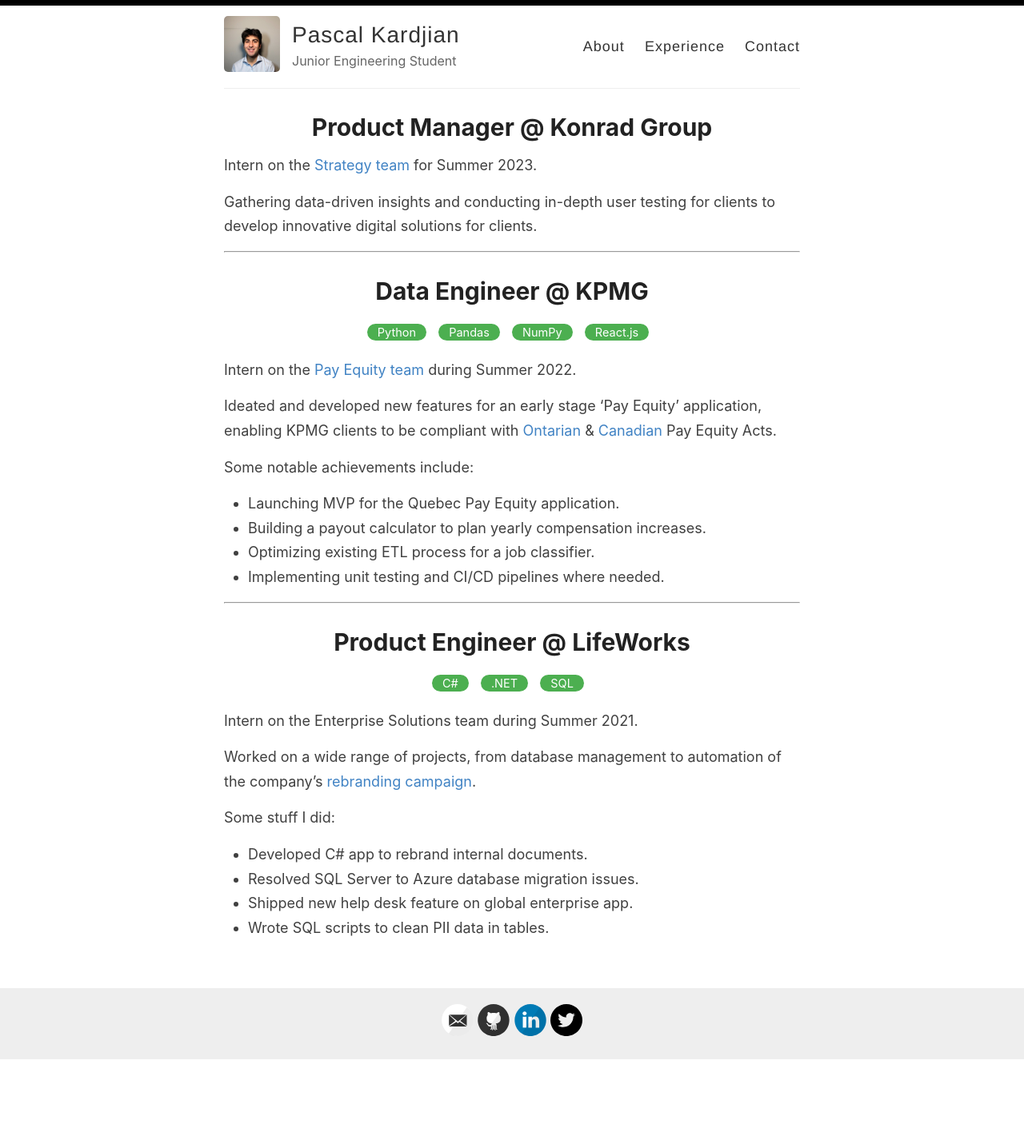
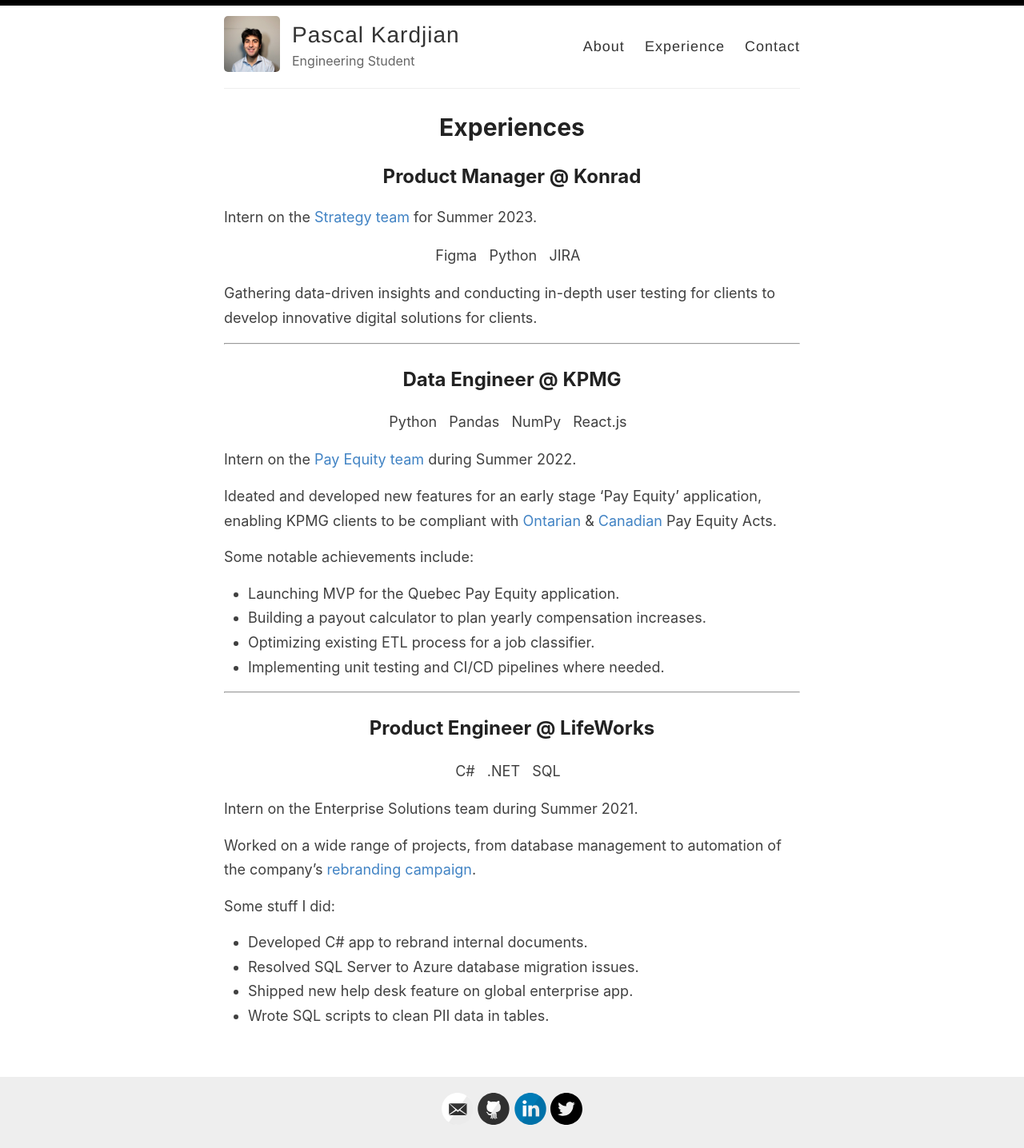
Before and after one commit to pkardjian/pkardjian.github.io, a Jekyll site: the page built from _pages/experience.md, in a window 1280 px wide. Shown: the whole page at 80% size. Built offline with Jekyll 4.4.1, drawn with Linux system fonts in a browser that asks for light colours; before the commit the page ends 1326 px from its top, so only the background shows below that.

Commit message:
Professional Experience Title

```diff
--- a/_config.yml
+++ b/_config.yml
@@ -9,7 +9,7 @@
 author: Pascal Kardjian
 
 # Short bio or description (displayed in the header)
-description: Junior Engineering Student
+description: Engineering Student
 
 # URL of your avatar or profile pic (you could use your GitHub profile pic)
 avatar: /images/linkedin_profile.jpg
--- a/_pages/experience.md
+++ b/_pages/experience.md
@@ -1,22 +1,30 @@
 ---
 layout: page
-title: Product Manager @ Konrad Group
+title: Experiences
 permalink: /experience/
 ---
 
+## Product Manager @ Konrad
+
 Intern on the [Strategy team](https://www.konrad.com/capabilities/strategy) for Summer 2023.
+
+<div class="post-tags">
+    Figma &nbsp;
+    Python &nbsp;
+    JIRA &nbsp;
+</div>
 
 Gathering data-driven insights and conducting in-depth user testing for clients to develop innovative digital solutions for clients.
 
 ---
 
-# Data Engineer @ KPMG
+## Data Engineer @ KPMG
 
 <div class="post-tags">
-    <a>Python</a> &nbsp;
-    <a href="{{site.baseurl}}/categories/#Pandas">Pandas</a> &nbsp;
-    <a href="{{site.baseurl}}/categories/#NumPy">NumPy</a> &nbsp;
-    <a href="{{site.baseurl}}/categories/#React.js">React.js</a> &nbsp;
+    Python &nbsp;
+    Pandas &nbsp;
+    NumPy &nbsp;
+    React.js &nbsp;
 </div>
 
 Intern on the [Pay Equity team](https://home.kpmg/ca/en/home/insights/2022/01/pay-equity.html) during Summer 2022.
@@ -32,12 +40,12 @@
 
 ---
 
-# Product Engineer @ LifeWorks
+## Product Engineer @ LifeWorks
 
 <div class="post-tags">
-    <a href="{{site.baseurl}}/categories/#CSharp">C#</a> &nbsp;
-    <a href="{{site.baseurl}}/categories/#DotNet">.NET</a> &nbsp;
-    <a href="{{site.baseurl}}/categories/#SQL">SQL</a> &nbsp;
+    C# &nbsp;
+    .NET &nbsp;
+    SQL &nbsp;
 </div>
 
 Intern on the Enterprise Solutions team during Summer 2021.
```
